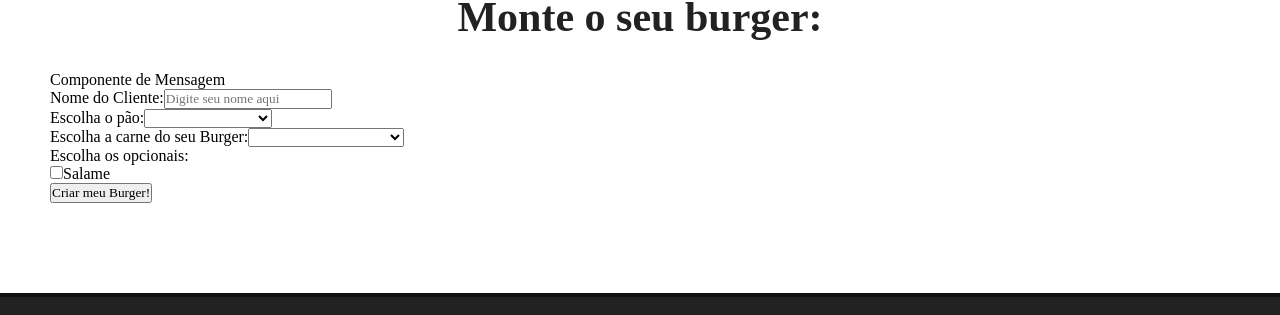
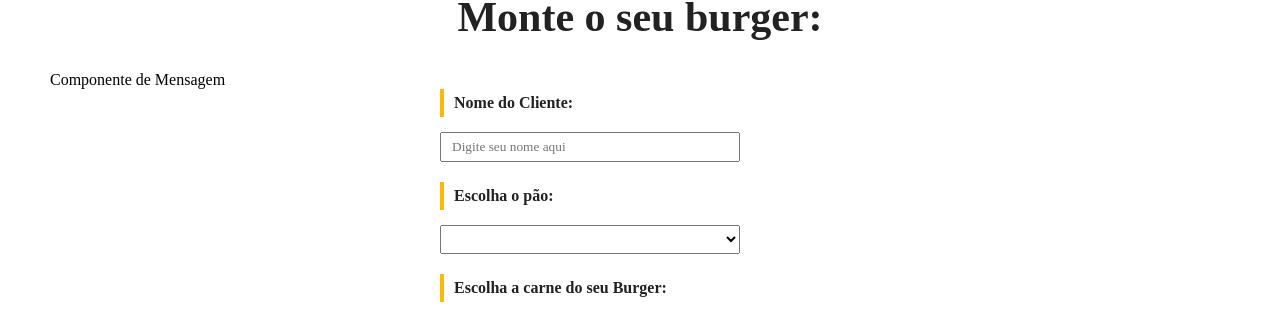
Before and after one commit to jasielserra/make-your-burger, a Vue app: page / in a window 1280 px wide. Shown: the part 635-950 px from the top of the page. Built offline with nearby package versions, Linux system fonts and the light colour scheme.

Commit message:
Create Data for fill form.

```diff
--- a/src/components/BurgerForm.vue
+++ b/src/components/BurgerForm.vue
@@ -14,22 +14,30 @@
             <option value="integral">Integral</option>
           </select>
         </div>
-          <div class="input-container">
+        <div class="input-container">
           <label for="carne">Escolha a carne do seu Burger:</label>
           <select name="carne" id="carne" v-model="carne">
             <option value="">Selecione o tipo de carne</option>
             <option value="maminha">Maminha</option>
           </select>
-          </div>
-          <div class="input-container">
-          <label for="opcionais">Escolha os opcionais:</label>
+        </div>
+        <div id="opcionais-container" class="input-container">
+          <label id="opcionais-title" for="opcionais">Selecione os opcionais:</label>
           <div class="checkbox-container">
             <input type="checkbox" name="opcionais" v-model="opcionais" value="salame">
             <span>Salame</span>
-        </div>
+          </div>
+          <div class="checkbox-container">
+            <input type="checkbox" name="opcionais" v-model="opcionais" value="salame">
+            <span>Salame</span>
+          </div>
+          <div class="checkbox-container">
+            <input type="checkbox" name="opcionais" v-model="opcionais" value="salame">
+            <span>Salame</span>
+          </div>
         </div>
         <div class="input-container">
-         <input type="submit" class="submit-btn" value="Criar meu Burger!">
+          <input type="submit" class="submit-btn" value="Criar meu Burger!">
         </div>
       </form>
 
@@ -40,10 +48,89 @@
 
 <script>
 export default {
-  name: "BurgerForm"
+  name: "BurgerForm",
+  data(){
+    return {
+      paes: null,
+      carnes: null,
+      opcionaisdata: null,
+      nome: null,
+      pao: null,
+      carne: null,
+      opcionais: [],
+      status: "Solicitado",
+      msg: null,
+    }
+  }
+
 }
 </script>
 
 <style scoped>
 
+  #burger-form {
+    max-width: 400px;
+    margin: 0 auto;
+  }
+
+  .input-container {
+    display: flex;
+    flex-direction: column;
+    margin-bottom: 20px;
+  }
+
+  label {
+    font-weight: bold;
+    margin-bottom: 15px;
+    color: #222;
+    padding: 5px 10px;
+    border-left: 4px solid #FCBA03;
+  }
+
+  input, select {
+    padding: 5px 10px;
+    width: 300px;
+  }
+
+  #opcionais-container {
+    flex-direction: row;
+    flex-wrap: wrap;
+  }
+
+  .checkbox-container {
+    display: flex;
+    align-items: flex-start;
+    width: 50%;
+    margin-bottom: 20px;
+  }
+
+  .checkbox-container span,
+  .checkbox-container input {
+    width: auto;
+  }
+
+  .checkbox-container span {
+    margin-left: 6px;
+    font-weight: bold;
+  }
+
+  .submit-btn {
+    background-color: #222;
+    color: #FCBA03;
+    font-weight: bold;
+    border: 2px solid #222;
+    padding: 10px;
+    font-size: 16px;
+    margin: 0 auto;
+    cursor: pointer;
+    transition: .5s;
+  }
+
+  .submit-btn:hover {
+    background-color: transparent;
+    color: #222;
+  }
+
+
+
 </style>
```
